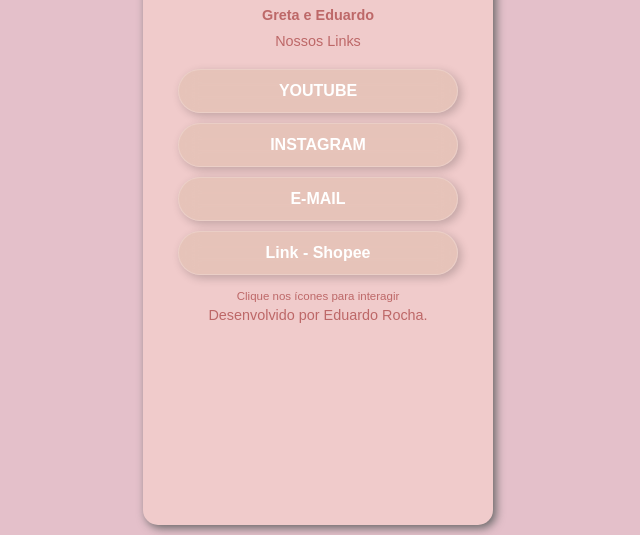
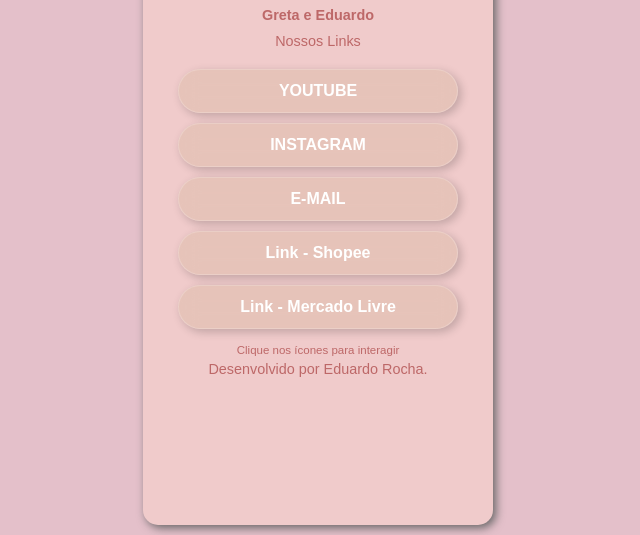
Before and after one commit to eduardorochadev/OdisseiaMorarDois, a plain HTML site: page index.html in a window 1280 px wide. Shown: the part 265-800 px from the top of the page, without its empty margins (322-962 px from the left). Drawn offline with Linux system fonts and the light colour scheme.

Commit message:
link mercado livre

```diff
--- a/index.html
+++ b/index.html
@@ -27,7 +27,7 @@
                 <a href="https://www.instagram.com/aodisseiademorar_a_dois/" class="btn"> INSTAGRAM </a>
                 <a href="mailto:u0E2w@example.com" class="btn"> E-MAIL </a>
                 <a href="https://collshp.com/gretamorais?fbclid=PAZXh0bgNhZW0CMTEAAaaqw7EYX9olkBvvjjYZ4j0qjvEtIBAz1SjXcwaUSgOgiz1g9hMDMS4i2kY_aem_ZRSfCD8woWIrJhRoZIqIXA" class="btn"> Link - Shopee </a>
-                <!-- <a href="collshp.com/gretamorais" class="btn"> Link - Mercado Livre </a> -->
+                <a href="https://mercadolivre.com/sec/195MCfL" class="btn"> Link - Mercado Livre </a>
 
             </div>
         </div>
```
